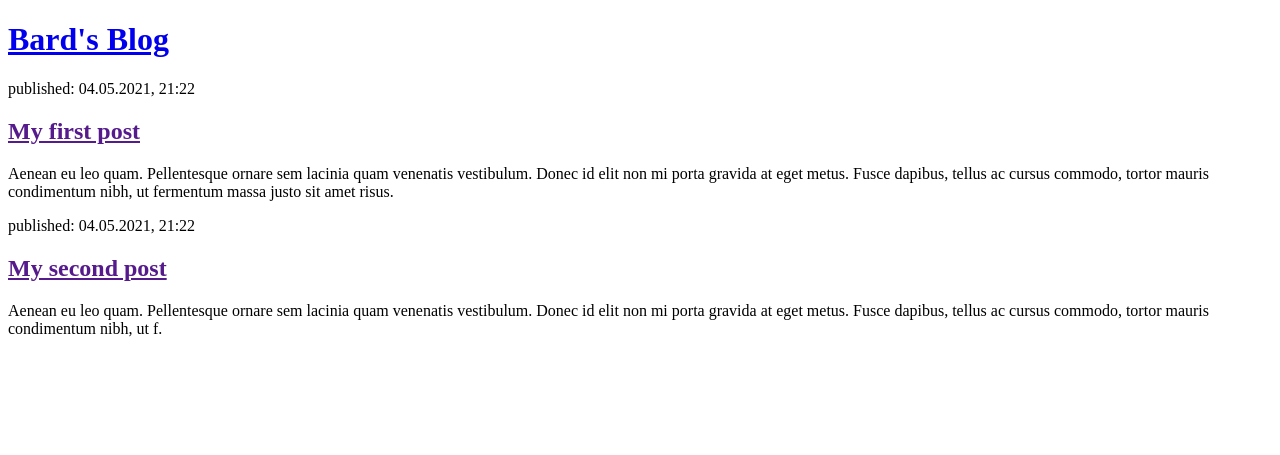
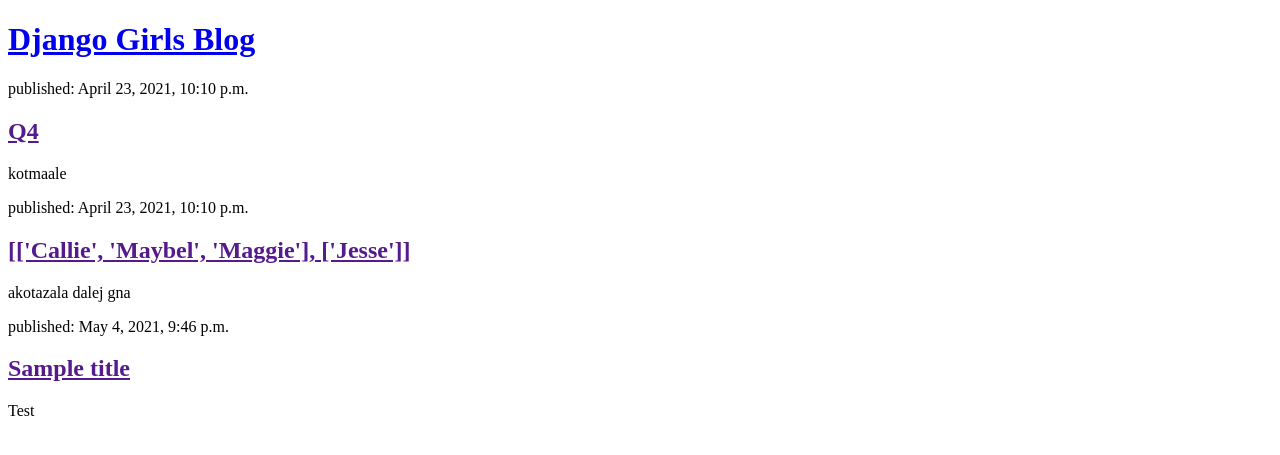
Before and after one commit to Bard2803/MyBlog, a Django app: page / in a window 1280 px wide. Shown: the top 455 px of the page. Run offline with Django 3.2, Linux system fonts and the light colour scheme; data comes from the database, SQL or seed files in the repository.

Commit message:
push changes

```diff
--- a/blog/templates/blog/post_list.html
+++ b/blog/templates/blog/post_list.html
@@ -5,19 +5,15 @@
     </head>
     <body>
         <header>
-            <h1><a href="/">Bard's Blog</a></h1>
+            <h1><a href="/">Django Girls Blog</a></h1>
         </header>
 
-        <article>
-            <time>published: 04.05.2021, 21:22</time>
-            <h2><a href="">My first post</a></h2>
-            <p>Aenean eu leo quam. Pellentesque ornare sem lacinia quam venenatis vestibulum. Donec id elit non mi porta gravida at eget metus. Fusce dapibus, tellus ac cursus commodo, tortor mauris condimentum nibh, ut fermentum massa justo sit amet risus.</p>
-        </article>
-
-        <article>
-            <time>published: 04.05.2021, 21:22</time>
-            <h2><a href="">My second post</a></h2>
-            <p>Aenean eu leo quam. Pellentesque ornare sem lacinia quam venenatis vestibulum. Donec id elit non mi porta gravida at eget metus. Fusce dapibus, tellus ac cursus commodo, tortor mauris condimentum nibh, ut f.</p>
-        </article>
+        {% for post in posts %}
+            <article>
+                <time>published: {{ post.published_date }}</time>
+                <h2><a href="">{{ post.title }}</a></h2>
+                <p>{{ post.text|linebreaksbr }}</p>
+            </article>
+        {% endfor %}
     </body>
 </html>
```
